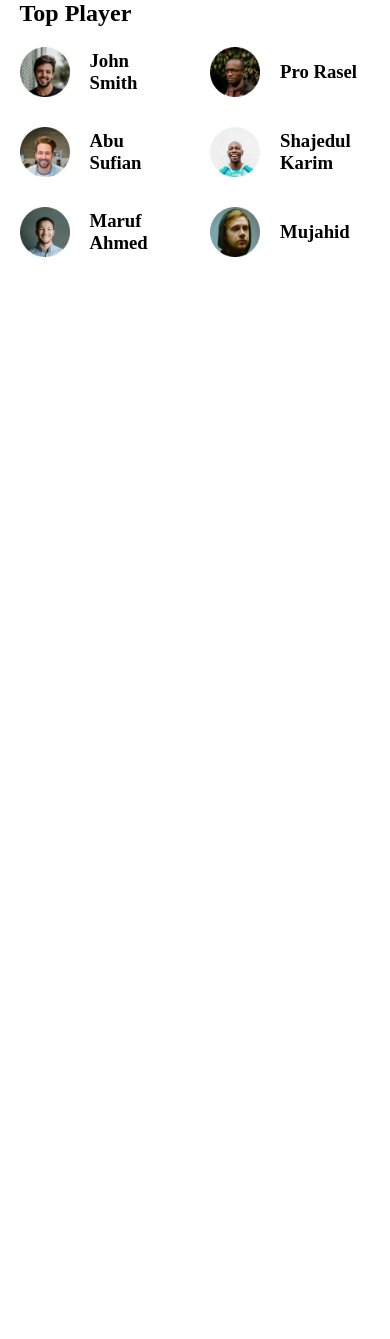
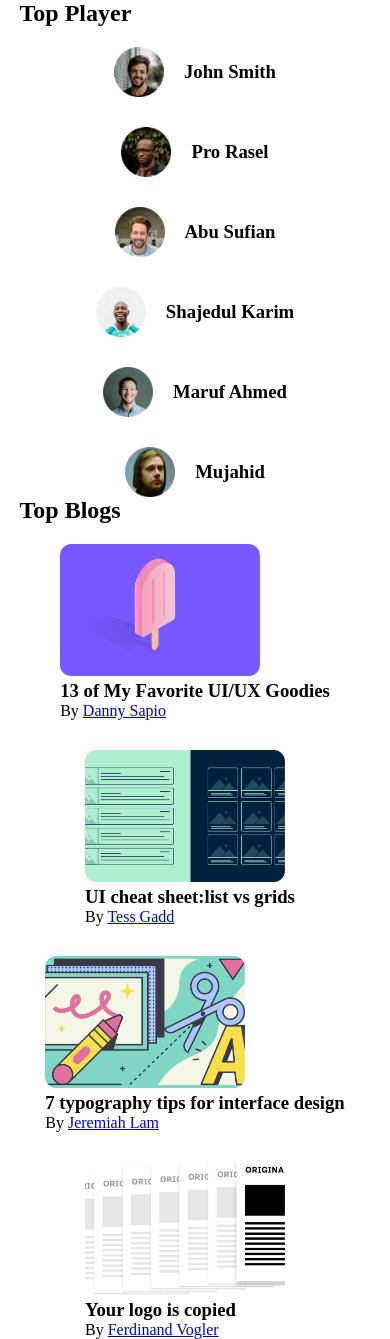
Before and after one commit to suparansharma/BoardPlayer_basic_Renponsive_Using_Html_Css, a plain HTML site: page index.html in a window 390 px wide. Before the commit the page ends 844 px from the top, so only its background shows below. Drawn offline with Linux system fonts and the light colour scheme.

Commit message:
blogs items with responsive

```diff
--- a/index.html
+++ b/index.html
@@ -48,6 +48,52 @@
                 </div>
             </div>
         </section>
+
+
+        <section>
+            <h1 class="section-title">Top Blogs</h1>
+            <div class="blogs">
+                <article class="blog">
+                    <div class="thumbnail">
+                        <img src="images/blog-1.png" alt="">
+                    </div>
+                    <div class="blog-info">
+                        <h3>13 of My Favorite UI/UX Goodies</h3>
+                        <p>By <a href="#">Danny Sapio</a></p>
+                    </div>
+                </article>
+
+                <article class="blog">
+                    <div class="thumbnail">
+                        <img src="images/blog-2.png" alt="">
+                    </div>
+                    <div class="blog-info">
+                        <h3>UI cheat sheet:list vs grids</h3>
+                        <p>By <a href="#">Tess Gadd</a></p>
+                    </div>
+                </article>
+
+                <article class="blog">
+                    <div class="thumbnail">
+                        <img src="images/blog-3.png" alt="">
+                    </div>
+                    <div class="blog-info">
+                        <h3>7 typography tips for interface design</h3>
+                        <p>By <a href="#">Jeremiah Lam</a></p>
+                    </div>
+                </article>
+
+                <article class="blog">
+                    <div class="thumbnail">
+                        <img src="images/blog-4.png" alt="">
+                    </div>
+                    <div class="blog-info">
+                        <h3>Your logo is copied</h3>
+                        <p>By <a href="#">Ferdinand Vogler</a></p>
+                    </div>
+                </article>
+            </div>
+        </section>
     </main>
 
 </body>
--- a/style.css
+++ b/style.css
@@ -9,15 +9,23 @@ main{
     max-width: 90%;
     margin: 0 auto;
 }
-.top-players{
+.top-players, .blogs{
 
     display: grid;
-    grid-template-columns: repeat(3, 1fr);
     grid-gap: 30px;
     margin-top: 20px;
+    place-items: center;
 }
 
-.player{
+.top-players{
+    grid-template-columns: repeat(3, 1fr);
+}
+
+.blogs{
+    grid-template-columns: repeat(2, 1fr);
+}
+
+.player, .blog{
     display: flex;
     align-items: center;
 }
@@ -27,12 +35,35 @@ main{
     margin-right: 20px;
 }
 
+.thumbnail img{
+    width: 200px;
+    margin-right: 20px;
+}
+
 @media(max-width:992px){
     .top-players{
 
-        display: grid;
         grid-template-columns: repeat(2, 1fr);
-        grid-gap: 30px;
-        margin-top: 20px;
+    }
+
+    .blogs{
+        grid-template-columns: repeat(1, 1fr);
+    }
+
+}
+
+@media(max-width:688px){
+    .top-players{
+
+        grid-template-columns: repeat(1, 1fr);
+
+    }
+
+    .blogs{
+        grid-template-columns: repeat(1, 1fr);
+    }
+
+    .blog{
+        display: block;
     }
 }
```
